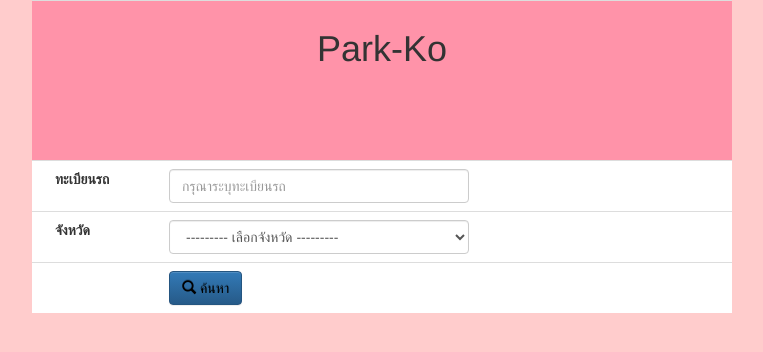
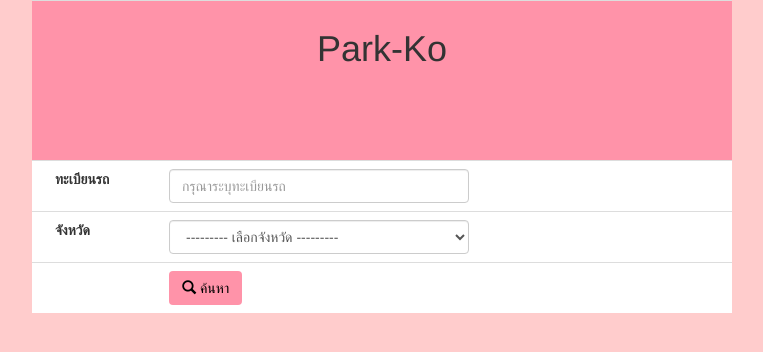
Before and after one commit to github-sprint3r/gosoft_group_03, a Java web app: page /ParkKo_Search.jsp in a window 1280 px wide. Shown: the top 352 px of the page, without its empty margins (258-1021 px from the left). Run offline with Tomcat 11, a stand-in JSP engine, Linux system fonts and the light colour scheme; some libraries are stand-ins or nearby versions.

Commit message:
Modify Button Color

```diff
--- a/JavaSource/ParkKoWeb/WebContent/ParkKo_Receive.jsp
+++ b/JavaSource/ParkKoWeb/WebContent/ParkKo_Receive.jsp
@@ -36,8 +36,8 @@
 	align: center;
 	border-color: black;
 }
-.btn-primary {
-	background-color:pink;
+.btn-receive {
+	background-color:#ff93a9;
 	color:black;
 }
 </style>
@@ -127,7 +127,7 @@
 							<div align="center">
 								<input id="TxTRecAmt" name="TxTRecAmt" for="LbRecAmt"> <% %>
 								<label><font color="black">บาท</font></label>
-								<button id="btnReceive" type="submit" class="btn btn-primary">รับเงิน</button> <% %>
+								<button id="btnReceive" type="submit" class="btn btn-receive">รับเงิน</button> <% %>
 							</div>
 						</td>
 					</tr>
--- a/JavaSource/ParkKoWeb/WebContent/ParkKo_Search.jsp
+++ b/JavaSource/ParkKoWeb/WebContent/ParkKo_Search.jsp
@@ -40,8 +40,8 @@
 	align: center;
 	border-color: black;
 }
-.btn-primary {
-	background-color:pink;
+.btn-search {
+	background-color:#ff93a9;
 	color:black;
 }
 </style>
@@ -165,7 +165,7 @@
 			<td style="background-color: white">
 				<div class="form-group">
 					<div class="col-sm-offset-2 col-sm-10">
-						<button id="btnSearch" type="submit" class="btn btn-primary">
+						<button id="btnSearch" type="submit" class="btn btn-search" >
 							<span class="glyphicon glyphicon-search" aria-hidden="true"></span>
 							ค้นหา
 						</button>
```
Also changed, not shown: JavaSource/ParkKoWeb/WebContent/dist/css/bootstrap.css.
